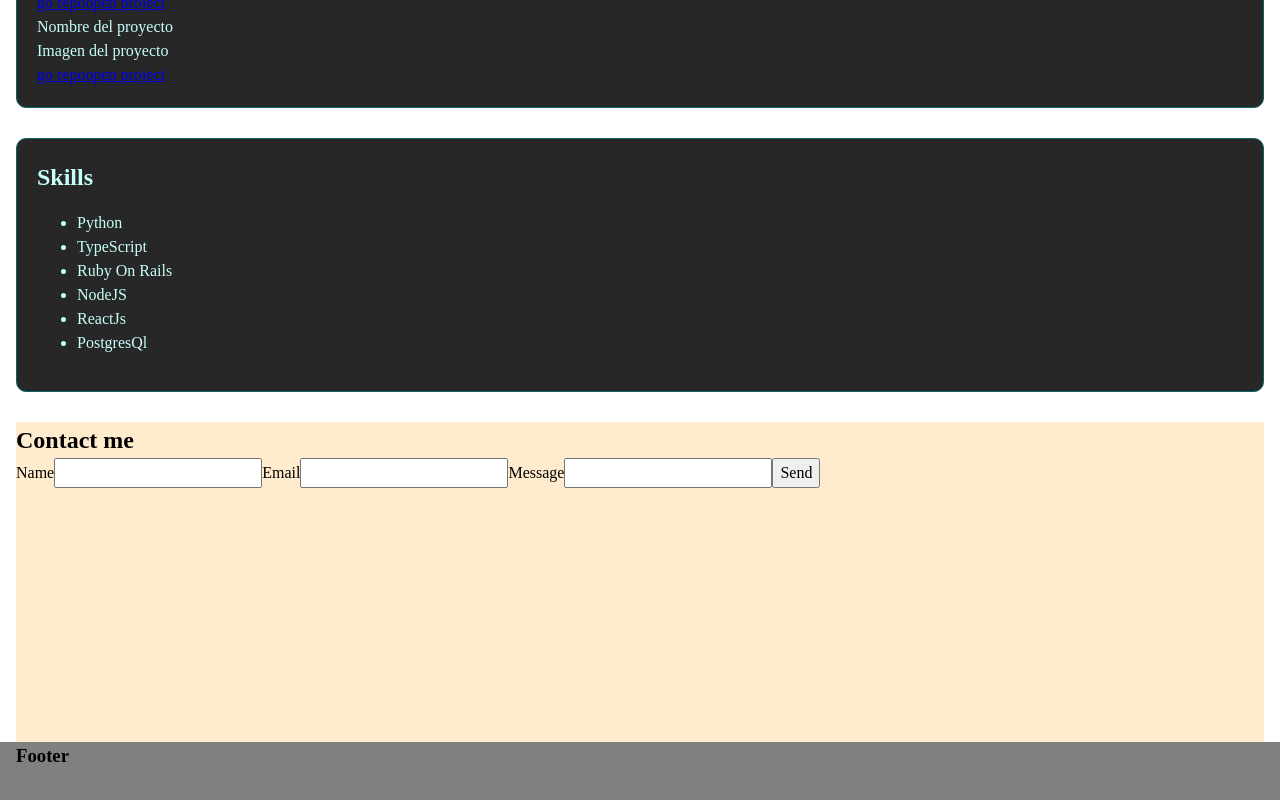
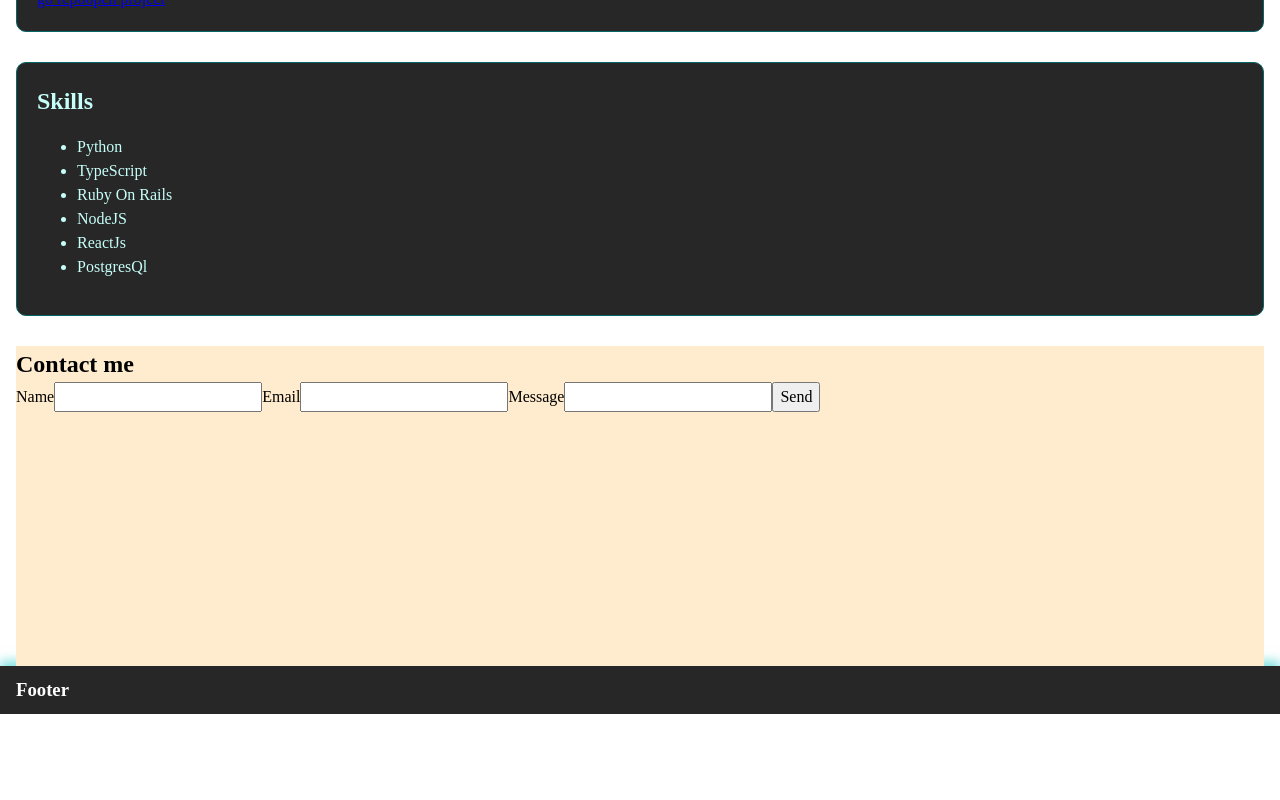
Before and after one commit to GustavoUT22/Portafolio, a React (Vite) app: page / in a window 1280 px wide. Shown: the part 814-1614 px from the top of the page. After the commit the page ends 1528 px from the top, so only its background shows below. Built offline with nearby package versions, Linux system fonts and the light colour scheme.

Commit message:
init footer and header

```diff
--- a/src/components/Footer/Footer.tsx
+++ b/src/components/Footer/Footer.tsx
@@ -1,9 +1,11 @@
 import styled from "styled-components";
 
 const ContainerFooter = styled.footer`
-  height: 10vh;
-  background-color: gray;
   width: 100%;
+  background-color: #272727;
+  color: white;
+  padding: 10px 0;
+  box-shadow: 0 -5px 10px rgba(0, 199, 196, 0.5);
 `
 const FooterWrapper = styled.div`
   max-width: 1248px;
--- a/src/components/Header/Header.tsx
+++ b/src/components/Header/Header.tsx
@@ -6,6 +6,8 @@ const ContainerHeader = styled.div`
   background-color: #272727;
   color: white;
   padding: 10px 0;
+  position: fixed;
+  box-shadow: 0 5px 10px rgba(0, 199, 196, 0.5);
 `;
 
 const StyledNavbar = styled.nav`
@@ -25,7 +27,7 @@ const NameStyles = styled.h2`
  color: #19e8e2;
  font-family: poppins;
  font-weight: 700;
- text-shadow: 4px 4px 8px rgba(25, 232, 226, 0.5);;
+ text-shadow: 3px 3px 6px rgba(25, 232, 226, 0.5);;
  `
 
 const Header = () => {
```
